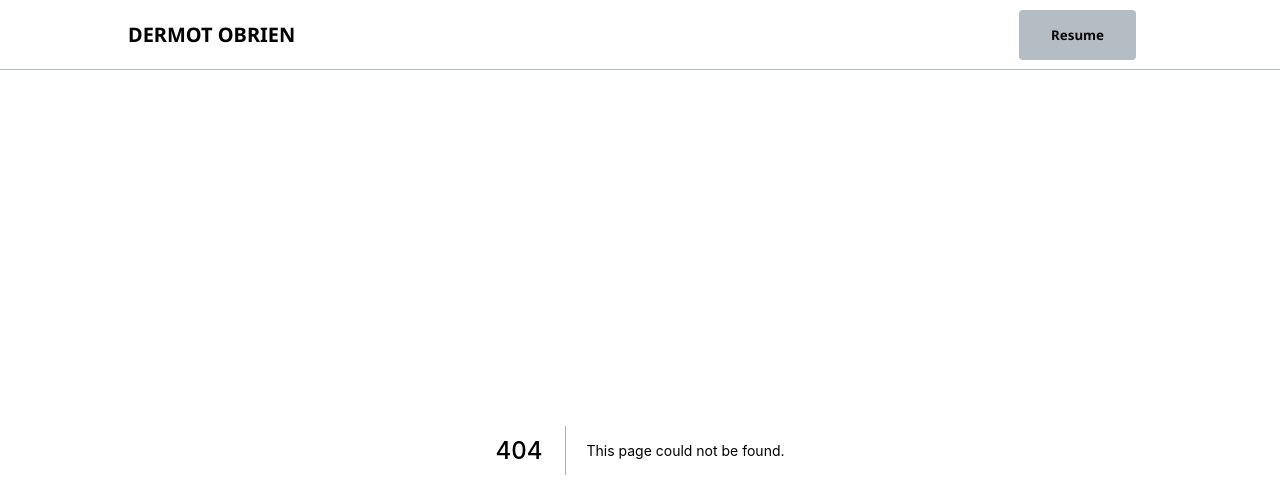
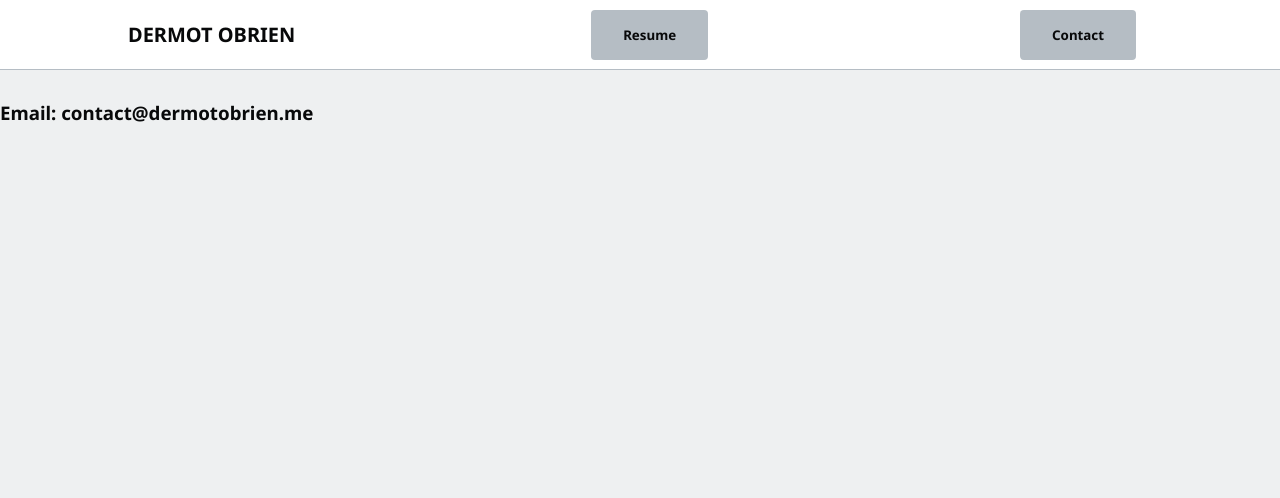
Before and after one commit to mangledbottles/website, a Next.js app: page /contact in a window 1280 px wide. Before the commit this address had no page. Shown: the top 498 px of the page. Built offline with nearby package versions, Linux system fonts and the light colour scheme.

Commit message:
Add Contact page

```diff
--- a/components/Navbar.tsx
+++ b/components/Navbar.tsx
@@ -11,9 +11,14 @@ export default function Navbar() {
                     </Link>
                 </li>
 
-                <li>
+                <li className="push-right">
                     <Link href="/resume">
                         <button>Resume</button>
+                    </Link>
+                </li>
+                <li className="push-right">
+                    <Link href="/contact">
+                        <button>Contact</button>
                     </Link>
                 </li>
             </ul>
--- /dev/null
+++ b/pages/contact.tsx
@@ -0,0 +1,15 @@
+import Head from 'next/head'
+
+export default function Home() {
+    return (
+        <div>
+            <Head>
+                <title>Contact | DERMOT OBRIEN</title>
+                <meta name="description" content="Generated by create next app" />
+                <link rel="icon" href="/favicon.ico" />
+            </Head>
+
+            <h3>Email: contact@dermotobrien.me</h3>
+        </div>
+    )
+}
```
